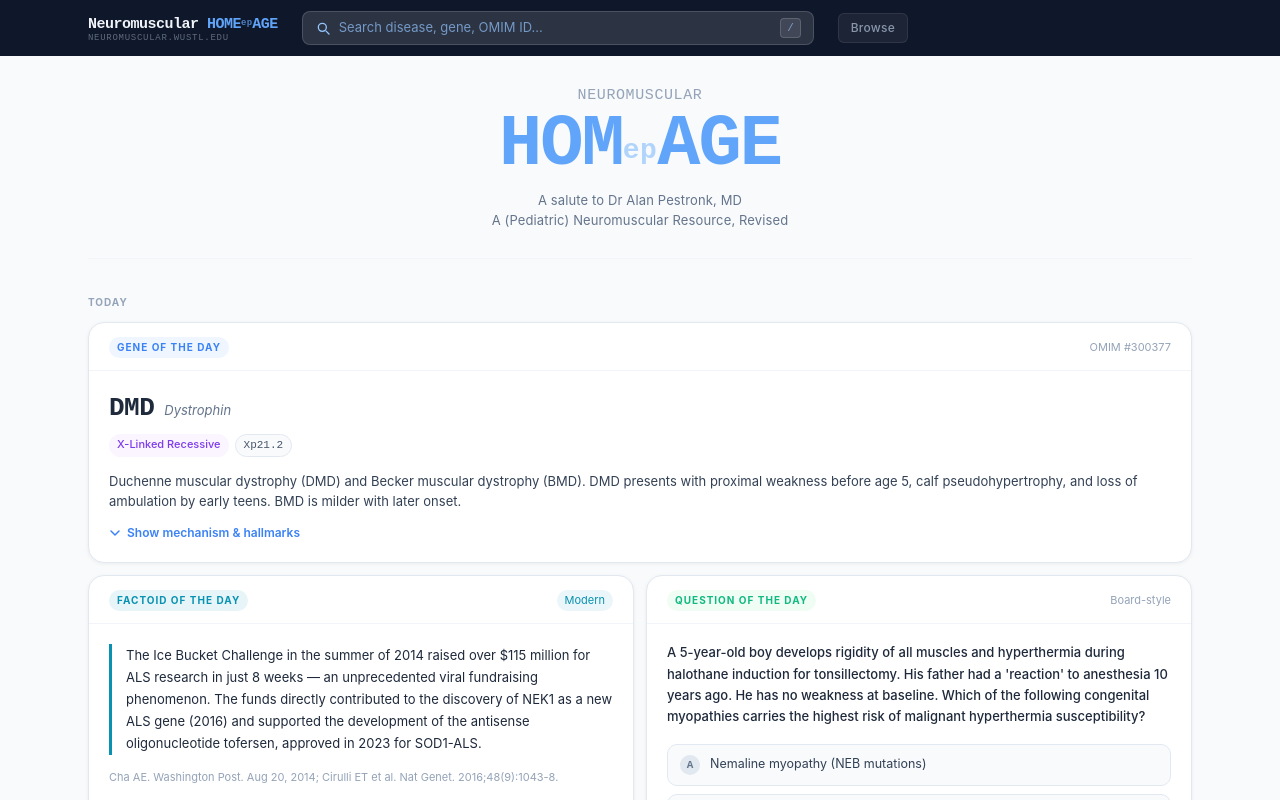
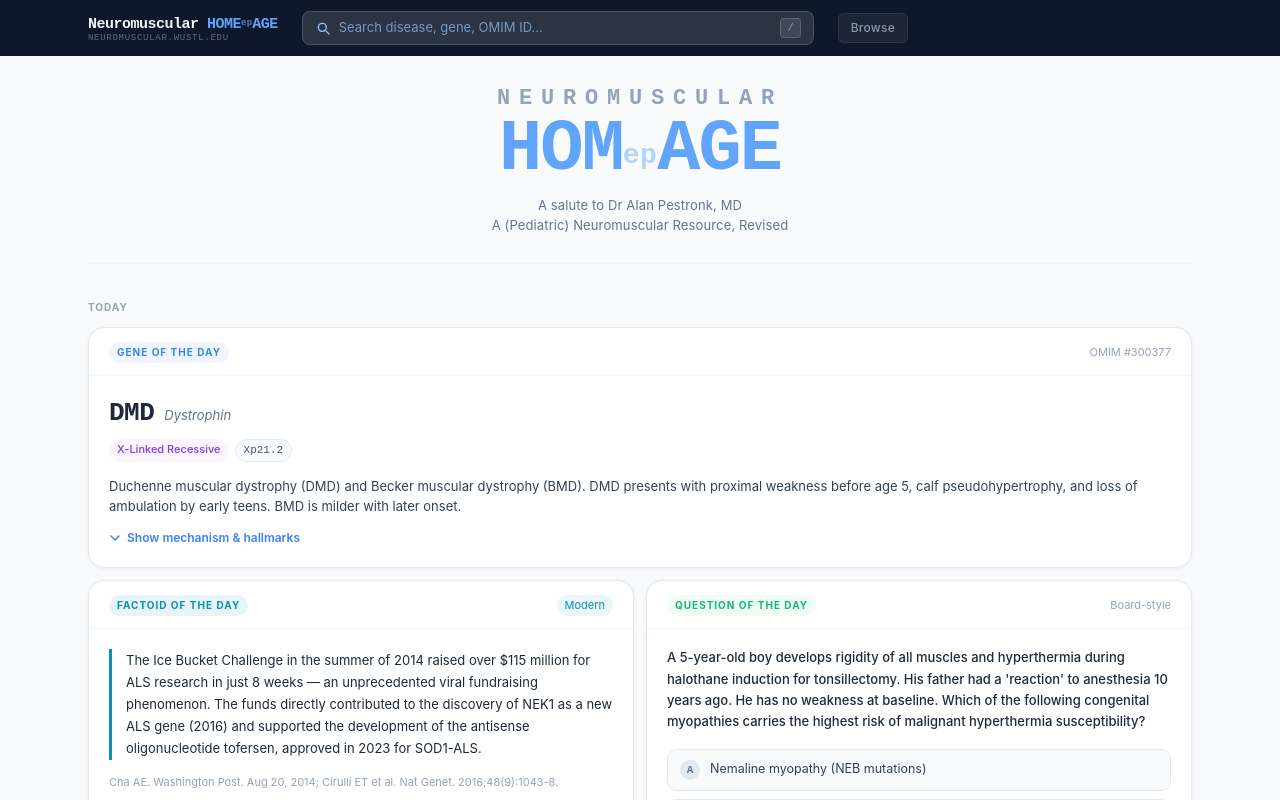
Before and after one commit to dcb271-code/Neuromuscular-homage, a Next.js app: page / in a window 1280 px wide. Shown: the top 800 px of the page. Built offline with nearby package versions, Linux system fonts and the light colour scheme.

Commit message:
Scale Neuromuscular to match HOMepAGE width (22px, 0.4em tracking)

```diff
--- a/app/page.tsx
+++ b/app/page.tsx
@@ -204,13 +204,13 @@ function SiteHero() {
         marginBottom: '10px',
       }}>
         <span style={{
-          fontSize: '15px',
-          fontWeight: 500,
+          fontSize: '22px',
+          fontWeight: 600,
           color: '#94a3b8',
-          letterSpacing: '0.04em',
+          letterSpacing: '0.4em',
           textTransform: 'uppercase',
           display: 'block',
-          marginBottom: '6px',
+          marginBottom: '4px',
         }}>
           Neuromuscular
         </span>
```
